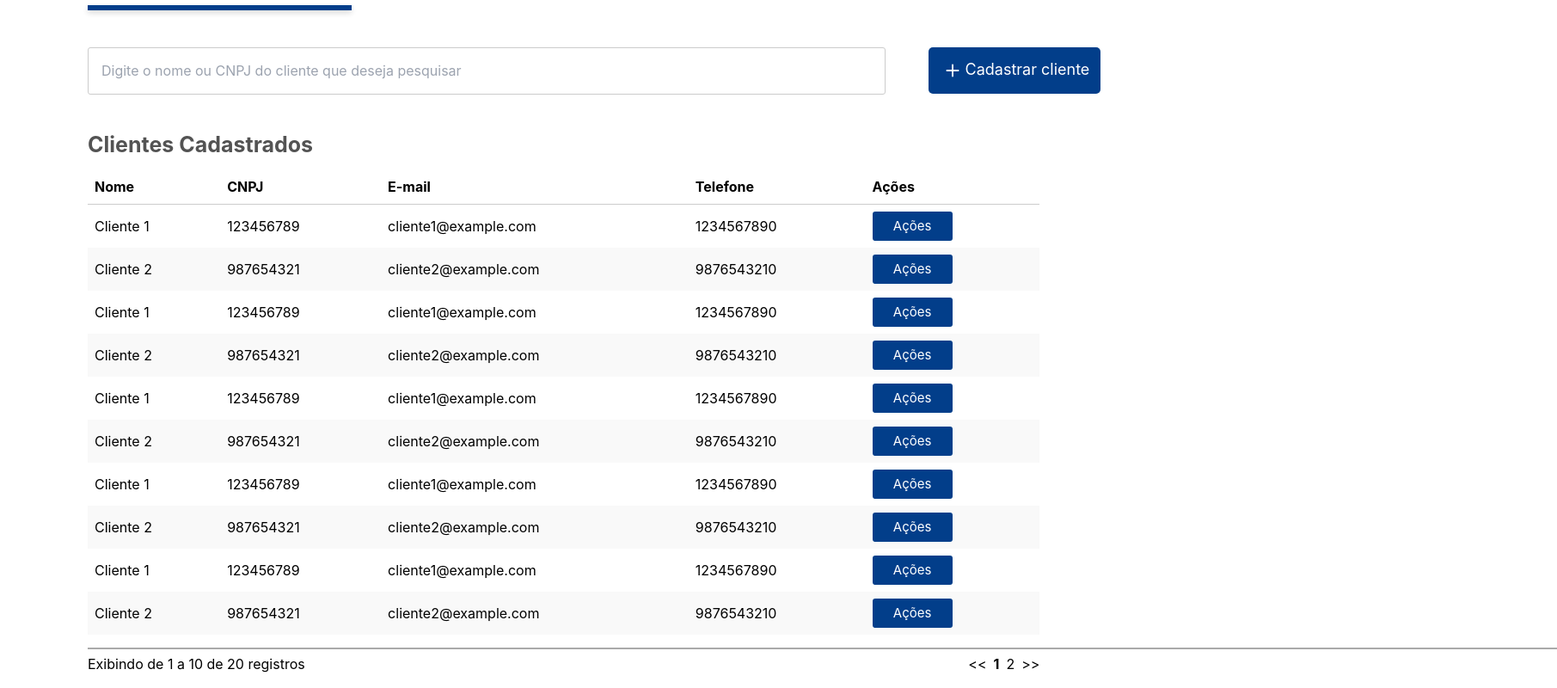
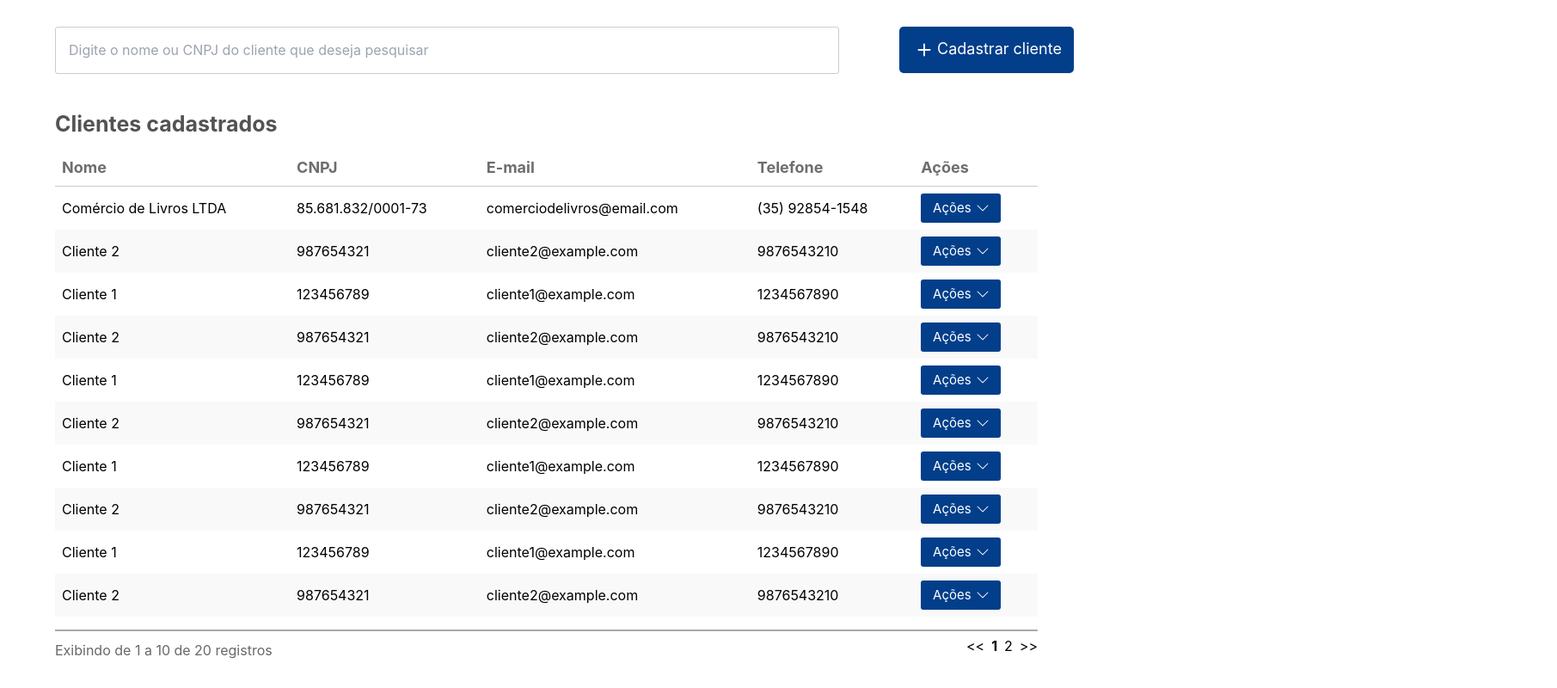
Before and after one commit to gabeporto/youx-challenge, a React (Create React App) app in the folder web/: page / in a window 1280 px wide. Shown: the part 236-1036 px from the top of the page at 86% size, 1811 px wide, since content can reach past the window. Built offline with nearby package versions, Linux system fonts and the light colour scheme.

Commit message:
feat: add clients list page

```diff
--- /dev/null
+++ b/web/src/assets/icons/ChevronDownIcon.tsx
@@ -0,0 +1,7 @@
+export default function ChevronDownIcon() {
+    return (
+        <svg xmlns="http://www.w3.org/2000/svg" width="16" height="16" fill="currentColor" viewBox="0 0 16 16">
+            <path fill-rule="evenodd" d="M1.646 4.646a.5.5 0 0 1 .708 0L8 10.293l5.646-5.647a.5.5 0 0 1 .708.708l-6 6a.5.5 0 0 1-.708 0l-6-6a.5.5 0 0 1 0-.708z"/>
+        </svg>
+    )
+}
--- /dev/null
+++ b/web/src/assets/icons/DeleteIcon.tsx
@@ -0,0 +1,7 @@
+export default function DeleteIcon() {
+    return (
+        <svg xmlns="http://www.w3.org/2000/svg" width="16" height="16" fill="#707070" viewBox="0 0 16 16">
+            <path d="M11 1.5v1h3.5a.5.5 0 0 1 0 1h-.538l-.853 10.66A2 2 0 0 1 11.115 16h-6.23a2 2 0 0 1-1.994-1.84L2.038 3.5H1.5a.5.5 0 0 1 0-1H5v-1A1.5 1.5 0 0 1 6.5 0h3A1.5 1.5 0 0 1 11 1.5Zm-5 0v1h4v-1a.5.5 0 0 0-.5-.5h-3a.5.5 0 0 0-.5.5ZM4.5 5.029l.5 8.5a.5.5 0 1 0 .998-.06l-.5-8.5a.5.5 0 1 0-.998.06Zm6.53-.528a.5.5 0 0 0-.528.47l-.5 8.5a.5.5 0 0 0 .998.058l.5-8.5a.5.5 0 0 0-.47-.528ZM8 4.5a.5.5 0 0 0-.5.5v8.5a.5.5 0 0 0 1 0V5a.5.5 0 0 0-.5-.5Z"/>
+        </svg>
+    )
+}
--- /dev/null
+++ b/web/src/assets/icons/EditIcon.tsx
@@ -0,0 +1,7 @@
+export default function EditIcon() {
+    return (
+        <svg xmlns="http://www.w3.org/2000/svg" width="16" height="16" fill="#707070" viewBox="0 0 16 16">
+            <path d="M12.854.146a.5.5 0 0 0-.707 0L10.5 1.793 14.207 5.5l1.647-1.646a.5.5 0 0 0 0-.708l-3-3zm.646 6.061L9.793 2.5 3.293 9H3.5a.5.5 0 0 1 .5.5v.5h.5a.5.5 0 0 1 .5.5v.5h.5a.5.5 0 0 1 .5.5v.5h.5a.5.5 0 0 1 .5.5v.207l6.5-6.5zm-7.468 7.468A.5.5 0 0 1 6 13.5V13h-.5a.5.5 0 0 1-.5-.5V12h-.5a.5.5 0 0 1-.5-.5V11h-.5a.5.5 0 0 1-.5-.5V10h-.5a.499.499 0 0 1-.175-.032l-.179.178a.5.5 0 0 0-.11.168l-2 5a.5.5 0 0 0 .65.65l5-2a.5.5 0 0 0 .168-.11l.178-.178z"/>
+        </svg>
+    )
+}
--- a/web/src/assets/icons/SearchIcon.tsx
+++ b/web/src/assets/icons/SearchIcon.tsx
@@ -1,6 +1,6 @@
 export default function SearchIcon() {
     return (
-        <svg xmlns="http://www.w3.org/2000/svg" width="20" height="20" fill="blue" viewBox="0 0 16 16">
+        <svg xmlns="http://www.w3.org/2000/svg" width="20" height="20" fill="red" viewBox="0 0 16 16">
             <path d="M11.742 10.344a6.5 6.5 0 1 0-1.397 1.398h-.001c.03.04.062.078.098.115l3.85 3.85a1 1 0 0 0 1.415-1.414l-3.85-3.85a1.007 1.007 0 0 0-.115-.1zM12 6.5a5.5 5.5 0 1 1-11 0 5.5 5.5 0 0 1 11 0z"/>
         </svg>
     )
--- a/web/src/components/Button.tsx
+++ b/web/src/components/Button.tsx
@@ -13,6 +13,12 @@ const CreateButton = styled.div`
     font-size: 18px;
     justify-content: center;
     padding: 12px;
+    cursor: pointer;
+    transition: opacity 0.3s ease;
+
+    &:hover {
+    opacity: 0.8;
+    }
 `
 
 interface ButtonProps extends ButtonHTMLAttributes<HTMLButtonElement> {
--- a/web/src/components/ClientTable.tsx
+++ b/web/src/components/ClientTable.tsx
@@ -4,8 +4,8 @@ import Button from "./Button";
 import Table from "./Table";
 
 const Container = styled.h1`
-    padding-left: 102px;
-    padding-top: 74px;
+    padding-left: 5%;
+    padding-top: 50px;
 `;
 
 const PageTitle = styled.h1`
@@ -29,7 +29,8 @@ const TableTitle = styled.h1`
 `;
 
 const SearchInput = styled.input`
-    width: 80%;
+    width: 75%;
+    min-width: 200px;
     height: 55px;
     background: #FFFFFF 0% 0% no-repeat padding-box;
     border: 1px solid #CCCCCC;
@@ -41,6 +42,8 @@ const SearchInput = styled.input`
 
 const SearchContainer = styled.div`
     display: flex;
+    flex-wrap: wrap;
+    gap: 20px;
     align-items: center;
     margin-top: 43px;
 `;
@@ -49,10 +52,10 @@ export default function ClientTable() {
     const data = [
         {
           id: 1,
-          nome: 'Cliente 1',
-          cnpj: '123456789',
-          email: 'cliente1@example.com',
-          telefone: '1234567890',
+          nome: 'Comércio de Livros LTDA',
+          cnpj: '85.681.832/0001-73',
+          email: 'comerciodelivros@email.com',
+          telefone: '(35) 92854-1548',
         },
         {
           id: 2,
@@ -167,7 +170,7 @@ export default function ClientTable() {
             telefone: '1234567890',
           },
           {
-            id: 19,
+            id: 18,
             nome: 'Cliente 2',
             cnpj: '987654321',
             email: 'cliente2@example.com',
@@ -206,7 +209,7 @@ export default function ClientTable() {
                 <Button title="Cadastrar cliente" />
             </SearchContainer>
 
-            <TableTitle>Clientes Cadastrados</TableTitle>
+            <TableTitle>Clientes cadastrados</TableTitle>
             <Table columns={columns} data={data} />
         </Container>
     )
--- a/web/src/components/Header.tsx
+++ b/web/src/components/Header.tsx
@@ -20,12 +20,14 @@ const UserContainer = styled.div`
 const UserDiv = styled.div`
     padding-top: 25px;
     margin-right: 25px;
+
 `
 
 const UserName = styled.p`
     color: #fff;
     font-size: 1.5rem;
     font-weight: normal;
+    cursor: pointer;
 `;
 
 const UserRole = styled.p`
@@ -33,7 +35,20 @@ const UserRole = styled.p`
     font-size: 1rem;
     font-weight: lighter;
     margin-top: 2px;
+    cursor: pointer;
 `;
+
+const UserIconDiv = styled.div`
+    padding-top: 40px;
+    margin-right: 15px;
+    cursor: pointer;
+`
+
+const LogoutDiv = styled.div`
+    padding-top: 40px;
+    margin-right: 30px;
+    cursor: pointer;
+`
 
 export default function Header() {
 
@@ -63,9 +78,9 @@ export default function Header() {
 
             <UserContainer>
                 {!hideUser && (
-                    <div className="py-10 mr-4">
+                    <UserIconDiv>
                         <UserIcon/>
-                    </div>
+                    </UserIconDiv>
                 )}
 
                 {!hideUserInformations && (
@@ -75,9 +90,9 @@ export default function Header() {
                     </UserDiv>
                 )}
 
-                <div className="py-10 mr-7">
+                <LogoutDiv>
                     <LogoutIcon />
-                </div>
+                </LogoutDiv>
             </UserContainer>
         </HeaderContainer>
 
--- /dev/null
+++ b/web/src/components/SearchInput.tsx
@@ -0,0 +1,49 @@
+import React from 'react';
+import SearchIcon  from '../assets/icons/SearchIcon';
+import styled from 'styled-components';
+
+const InputContainer = styled.div`
+  position: relative;
+  display: inline-block;
+  width: 75%;
+`;
+
+const Input = styled.input`
+    width: 75%;
+    min-width: 200px;
+    height: 55px;
+    background: #FFFFFF 0% 0% no-repeat padding-box;
+    border: 1px solid #CCCCCC;
+    border-radius: 3px;
+    opacity: 1;
+    margin-right: 50px;
+    padding: 15px;
+`;
+
+const IconContainer = styled.div`
+  position: absolute;
+  background-color: #111;
+  width: 53px;
+  height: 53px;
+  border-radius: 3px;
+  top: 50%;
+  right: 190px;
+  transform: translateY(-50%);
+`;
+
+interface SearchProps {
+    placeholder: string;
+}
+
+const SearchInput = (props : SearchProps) => {
+    return (
+      <InputContainer>
+        <Input type="text" placeholder={props.placeholder} />
+        <IconContainer>
+          <SearchIcon />
+        </IconContainer>
+      </InputContainer>
+    );
+  };
+
+  export default SearchInput;
--- a/web/src/components/Table.tsx
+++ b/web/src/components/Table.tsx
@@ -1,9 +1,13 @@
 import React, { useState } from 'react';
 import styled from 'styled-components';
+import ChevronDownIcon from '../assets/icons/ChevronDownIcon';
+import EditIcon from '../assets/icons/EditIcon';
+import DeleteIcon from '../assets/icons/DeleteIcon';
 
 const TableContainer = styled.div`
   margin-bottom: 16px;
   width: 94%;
+  overflow: auto;
 
   th,
   td {
@@ -20,7 +24,6 @@ const TableContainer = styled.div`
   }
 `;
 
-
 const StyledTable = styled.table`
   width: 100%;
   border-collapse: collapse;
@@ -29,8 +32,10 @@ const StyledTable = styled.table`
 const TableHeader = styled.th`
   padding: 8px;
   text-align: left;
-  font-weight: bold;
+  font-weight: light;
   border-bottom: 1px solid #ccc;
+  font-size: 18px;
+  color: #6E6E6E;
 `;
 
 const TableRow = styled.tr`
@@ -69,28 +74,38 @@ const DropdownContainer = styled.div`
 const DropdownButton = styled(ActionButton)`
   display: flex;
   align-items: center;
+  gap: 5px;
 `;
 
 const DropdownList = styled.ul<{ open: boolean }>`
   position: absolute;
-  top: 100%;
-  left: 0;
+  top: 110%;
+  left: -86px;
   z-index: 1;
   display: ${({ open }) => (open ? 'flex' : 'none')};
   flex-direction: column;
   padding: 8px;
   background-color: #fff;
-  border: 1px solid #ccc;
-  box-shadow: 0 2px 4px rgba(0, 0, 0, 0.1);
+  border: 2px solid #aaa;
+  border-radius: 5px;
   list-style: none;
+  width: 179px;
+  height: 99px;
 `;
 
 const DropdownItem = styled.li`
   padding: 4px;
   cursor: pointer;
+  display: flex;
+  gap: 10px;
+  align-items: center;
+  font-size: 20px;
+  color: #707070;
+  padding-left: 20px;
 
   &:hover {
     background-color: #f5f5f5;
+    border-radius: 5px;
   }
 `;
 
@@ -99,6 +114,11 @@ const TableBorder = styled.div`
     margin-bottom: 5px;
     border: 1px solid #AAA;
     width: 1709px;
+`
+
+const TableInfo = styled.div`
+  color: #686868;
+  margin-top: 5px;
 `
 
 interface Column {
@@ -150,7 +170,8 @@ const Table: React.FC<TableProps> = ({ columns, data }) => {
         <thead>
           <tr>
             {columns.map((column) => (
-                <TableHeader key={column.dataKey}>{column.name}</TableHeader>
+                <TableHeader key={column.dataKey}>{column.name}
+                </TableHeader>
              ))}
             <TableHeader>Ações</TableHeader>
 
@@ -168,10 +189,15 @@ const Table: React.FC<TableProps> = ({ columns, data }) => {
                 <DropdownContainer>
                   <DropdownButton onClick={() => renderActionsDropdown(item.id)}>
                     Ações
+                    <ChevronDownIcon />
                   </DropdownButton>
                   <DropdownList open={openDropdownId === item.id}>
-                    <DropdownItem onClick={() => handleEdit(item.id)}>Editar</DropdownItem>
-                    <DropdownItem onClick={() => handleDelete(item.id)}>Deletar</DropdownItem>
+                    <DropdownItem onClick={() => handleEdit(item.id)}>
+                        <EditIcon />
+                        Editar</DropdownItem>
+                    <DropdownItem onClick={() => handleDelete(item.id)}>
+                        <DeleteIcon />
+                        Deletar</DropdownItem>
                   </DropdownList>
                 </DropdownContainer>
               </TableCell>
@@ -182,11 +208,11 @@ const Table: React.FC<TableProps> = ({ columns, data }) => {
 
       <TableBorder/>
 
-      <div className="flex justify-between">
+      <div className="flex justify-between d-flex flex-wrap">
 
-        <div>
+        <TableInfo>
             Exibindo de {indexOfFirstItem + 1} a {Math.min(indexOfLastItem, data.length)} de {data.length} registros
-        </div>
+        </TableInfo>
 
         <div>
             <button className="mr-2" disabled={currentPage === 1} onClick={() => handlePageChange(currentPage - 1)}>
```
